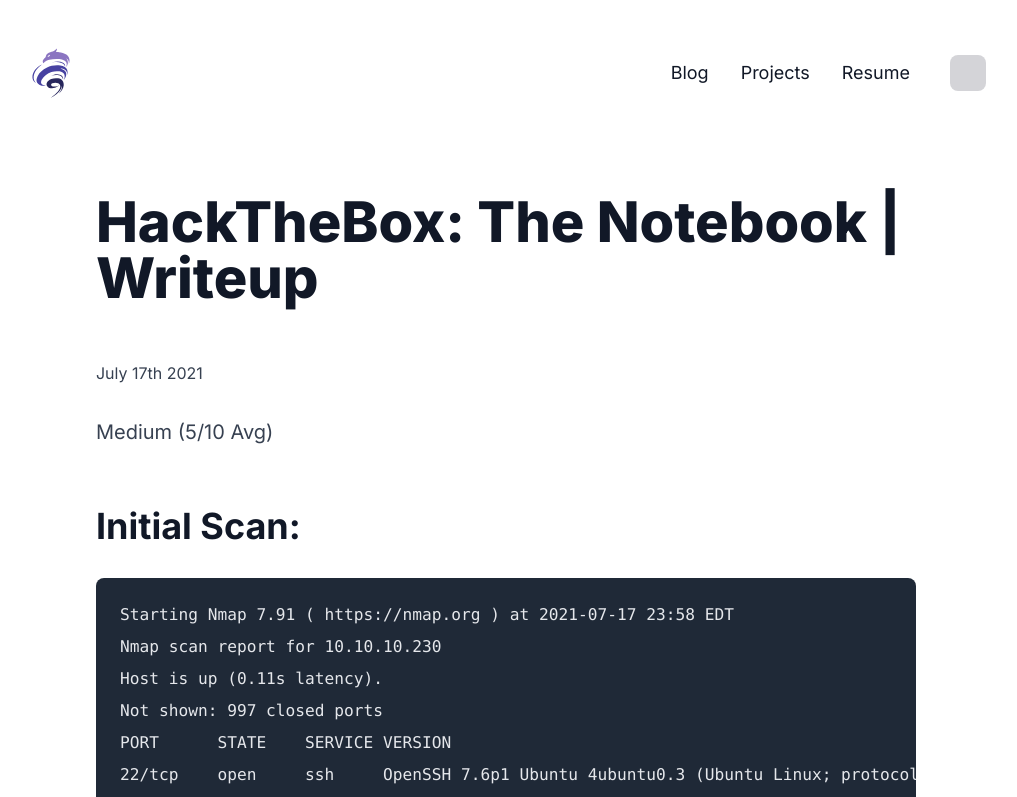
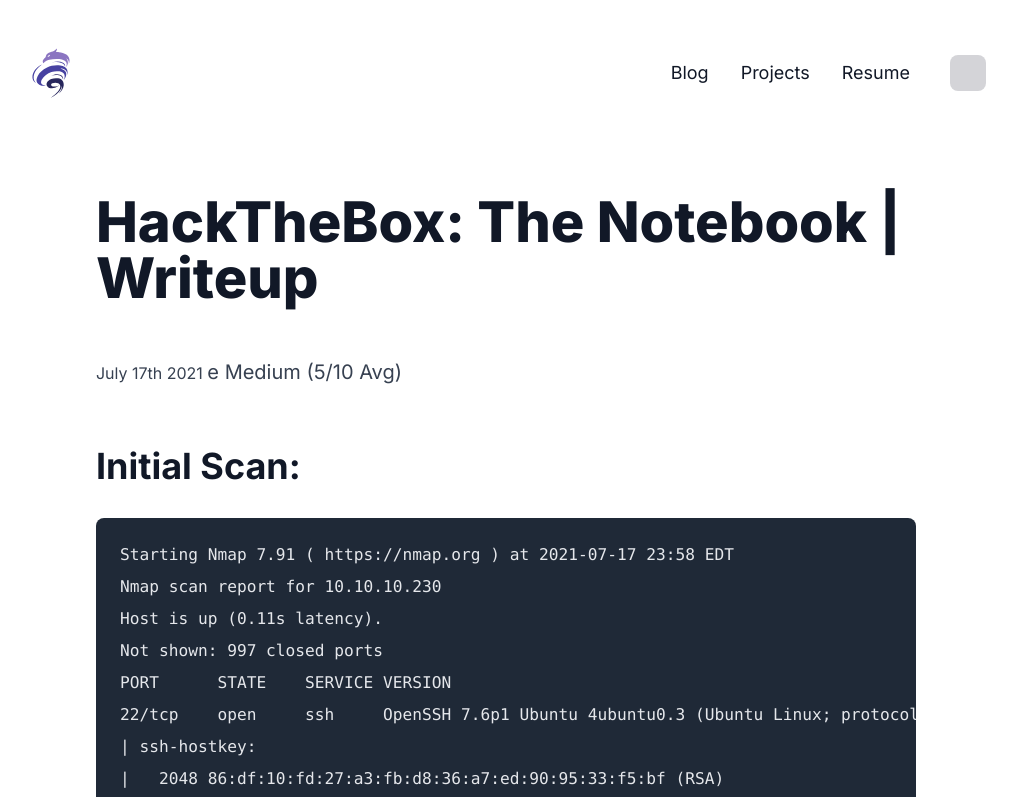
Before and after one commit to StrixSC/strix.site, a Next.js app: page /posts/hackthebox-thenotebook in a window 1280 px wide. Shown: the top 797 px of the page, without its empty margins (134-1151 px from the left). Built offline with nearby package versions, Linux system fonts and the light colour scheme; no server answers.

Commit message:
update: removed unnecessary GoogleAnayltics component import into _app.tsx

```diff
--- a/pages/_app.tsx
+++ b/pages/_app.tsx
@@ -6,18 +6,13 @@
 
 const inter = Inter({ subsets: ['latin'] });
 
-import { GoogleAnalytics } from 'nextjs-google-analytics';
-
 const MyApp = ({ Component, pageProps }): any => {
     return (
-        <>
-            <GoogleAnalytics trackPageViews={{ ignoreHashChange: true }} />
-            <ThemeProvider attribute="class">
-                <main className={inter.className}>
-                    <Component {...pageProps} />
-                </main>
-            </ThemeProvider>
-        </>
+        <ThemeProvider attribute="class">
+            <main className={inter.className}>
+                <Component {...pageProps} />
+            </main>
+        </ThemeProvider>
     );
 };
 
--- a/pages/posts/hackthebox-thenotebook.mdx
+++ b/pages/posts/hackthebox-thenotebook.mdx
@@ -8,9 +8,7 @@
 
 # HackTheBox: The Notebook | Writeup
 
-<small>July 17th 2021 </small>
-
-Medium (5/10 Avg)
+<small>July 17th 2021 </small>e Medium (5/10 Avg)
 
 ## Initial Scan:
 
```
